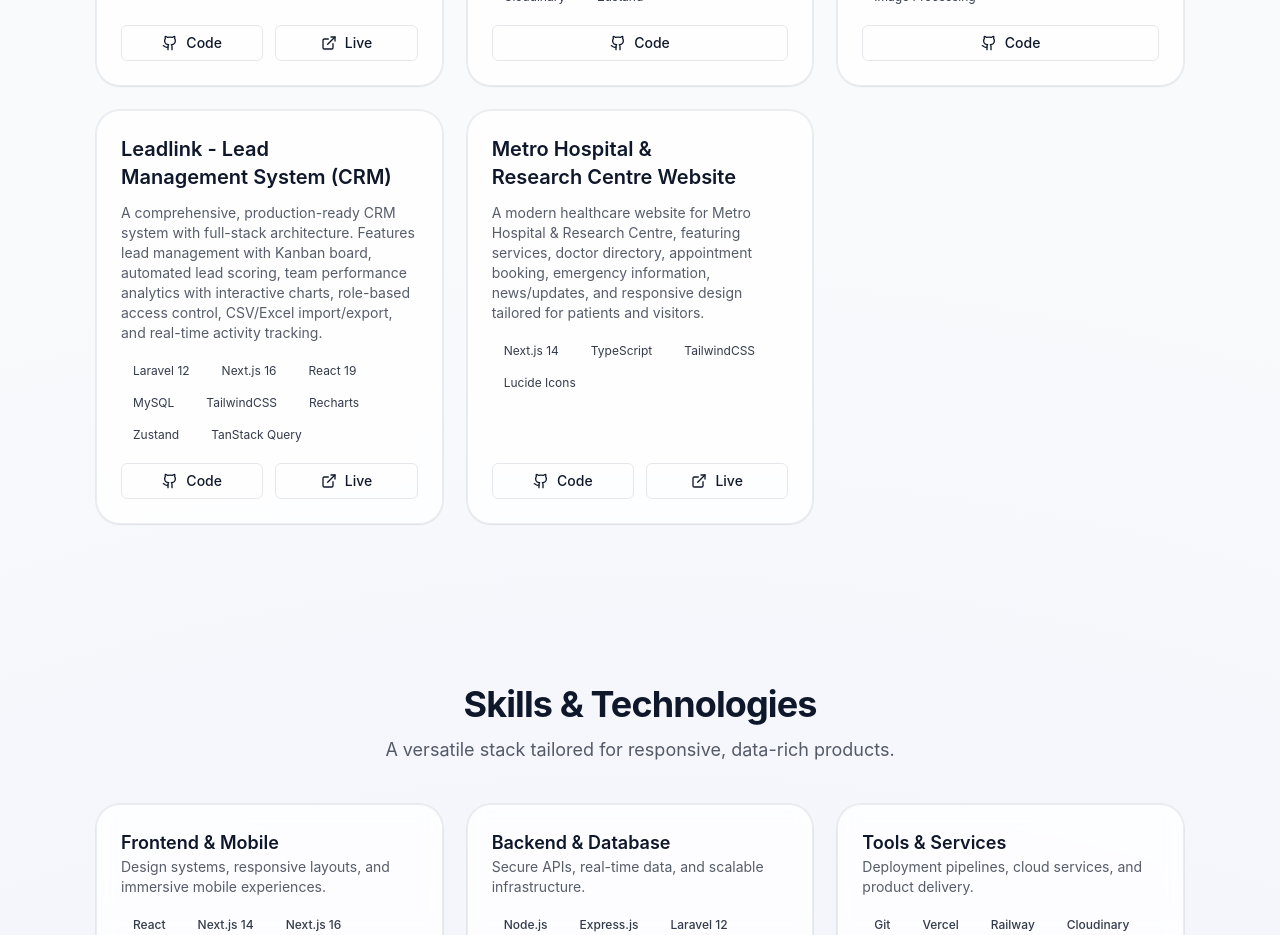
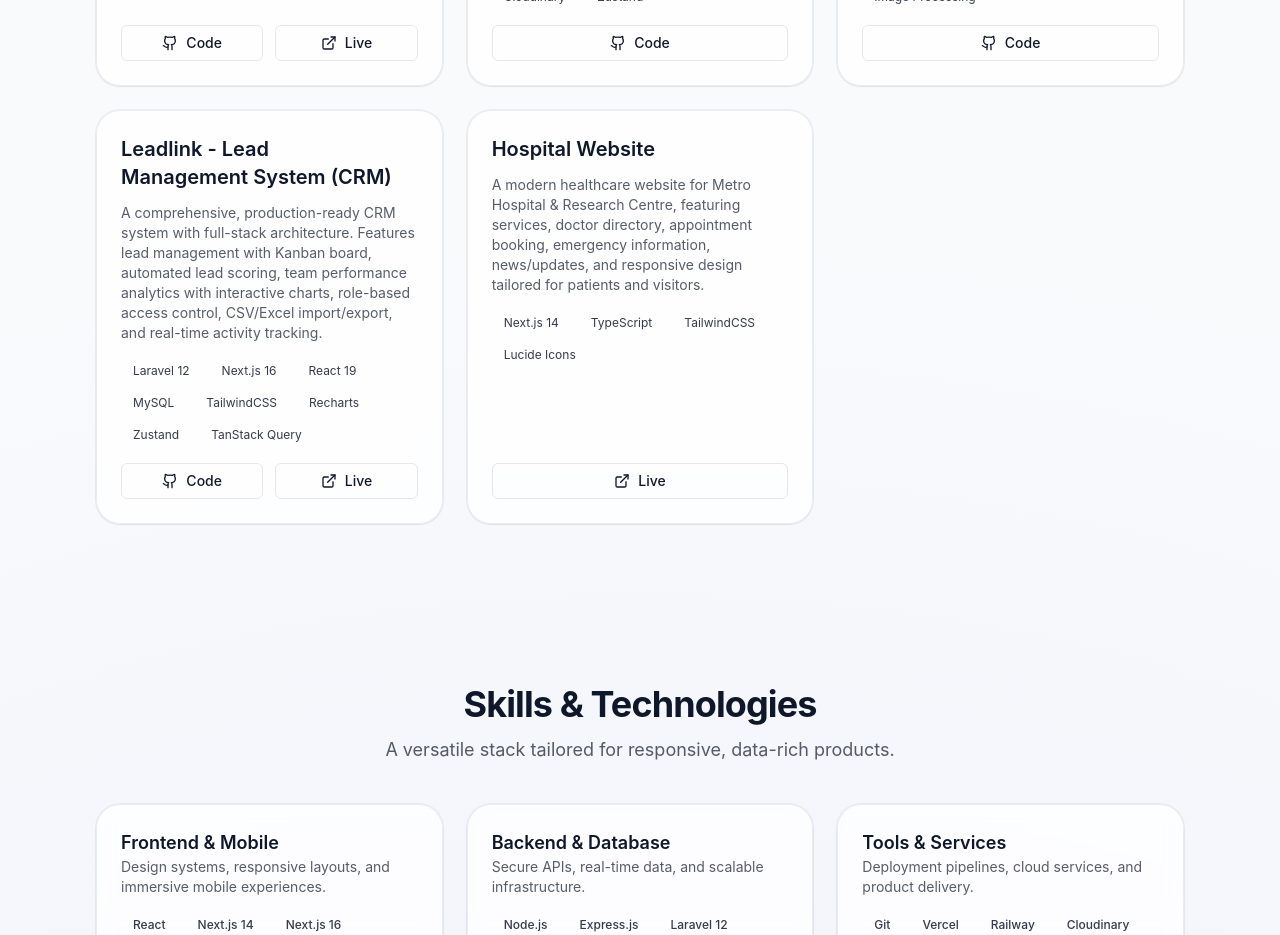
Before and after one commit to amantoppo1739/portfolio, a Next.js app: page / in a window 1280 px wide. Shown: the part 2120-3055 px from the top of the page. Built offline with nearby package versions, Linux system fonts and the light colour scheme.

Commit message:
Remove GitHub link from Hospital project entry

```diff
--- a/components/projects.tsx
+++ b/components/projects.tsx
@@ -74,7 +74,7 @@ const projects: Project[] = [
     liveUrl: "https://sales-lead-management-system.vercel.app/",
   },
   {
-    title: "Metro Hospital & Research Centre Website",
+    title: "Hospital Website",
     description:
       "A modern healthcare website for Metro Hospital & Research Centre, featuring services, doctor directory, appointment booking, emergency information, news/updates, and responsive design tailored for patients and visitors.",
     technologies: [
@@ -83,7 +83,6 @@ const projects: Project[] = [
       "TailwindCSS",
       "Lucide Icons",
     ],
-    githubUrl: "https://github.com/amantoppo1739/Hospital-website",
     liveUrl: "https://hospital-website-red.vercel.app/",
   },
 ];
```
